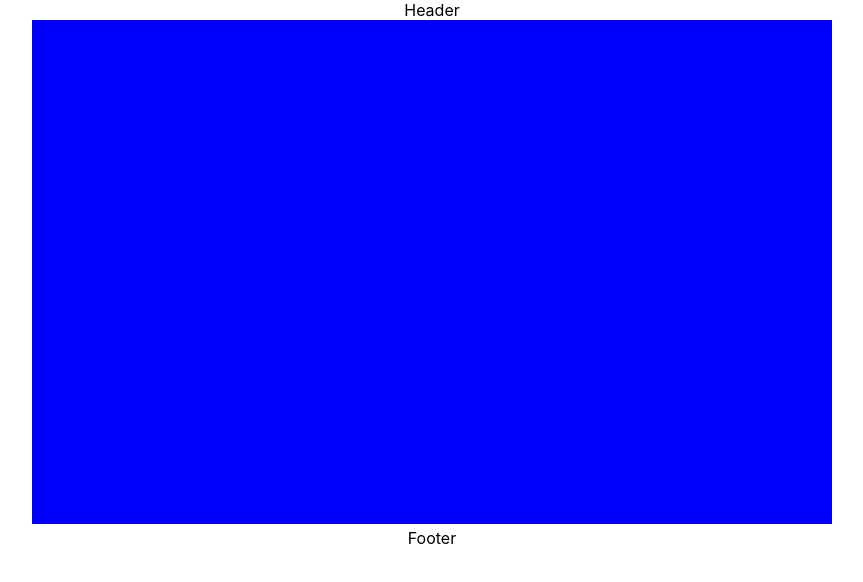
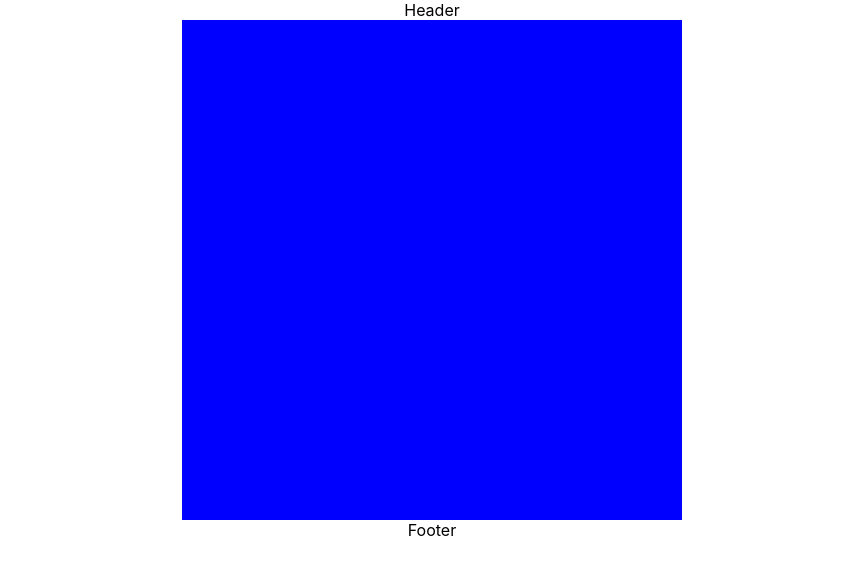
Before and after one commit to MarkSchemmer/porfolio-version-two, a React (Create React App) app: page /con in a window 1280 px wide. Shown: the top 582 px of the page, without its empty margins (208-1071 px from the left). Built offline with nearby package versions, Linux system fonts and the light colour scheme.

Commit message:
not really needed changes, but I'm going to keep track of this commit.

```diff
--- a/src/GameApps/ConwaysGameOfLife/conwaysGameofLife.tsx
+++ b/src/GameApps/ConwaysGameOfLife/conwaysGameofLife.tsx
@@ -14,9 +14,8 @@ export interface IOptions {
 
 export const ConWaysGameOfLife = (props:any) => {
 
-    const [width, setWidth] = useState(500);
-    const [height, setHeight] = useState(500);
-
+    const [width, setWidth] = useState(0);
+    const [height, setHeight] = useState(0);
     const [numbers, setNumbers] = useState([]);
 
     const ref = useRef<HTMLDivElement | null>(null);
@@ -39,10 +38,10 @@ export const ConWaysGameOfLife = (props:any) => {
 
         }
 
-        window.addEventListener('resize', handleWindowResize);
+        document.addEventListener('resize', handleWindowResize);
 
         return () => {
-          window.removeEventListener('resize', handleWindowResize);
+          document.removeEventListener('resize', handleWindowResize);
         };
       }, []);
 
--- a/src/GameApps/ConwaysGameOfLife/main.css
+++ b/src/GameApps/ConwaysGameOfLife/main.css
@@ -1,7 +1,5 @@
 .conways-container {
-    max-width: 800px;
-    max-height: 800px;
-    min-width: 500px;
-    min-height: 500px;
     margin:auto;
+    height: 500px;
+    width: 500px;
 }
--- a/src/components/Canvas/CanvasHook.tsx
+++ b/src/components/Canvas/CanvasHook.tsx
@@ -81,10 +81,10 @@ const useCanvas = (draw:any, options:IOptions) => {
     let pstDraw = postdraw(context);
     let pre_draw = predraw(context, canvas);
 
-    let _draw = canDraw(() => draw(context, canvas, options), Date.now(), options.fpsInterval, 0);
+    let _draw = (options:any) => canDraw(() => draw(context, canvas, options), Date.now(), options.fpsInterval, 0);
     const render = () => {
       pre_draw(options);
-      _draw();
+      _draw(options)();
       pstDraw(options);
       animationFrameId = window.requestAnimationFrame(render);
     }
```
